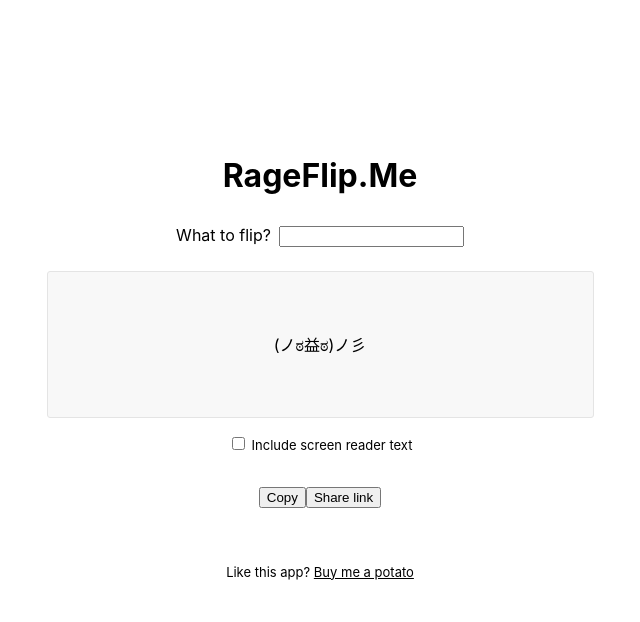
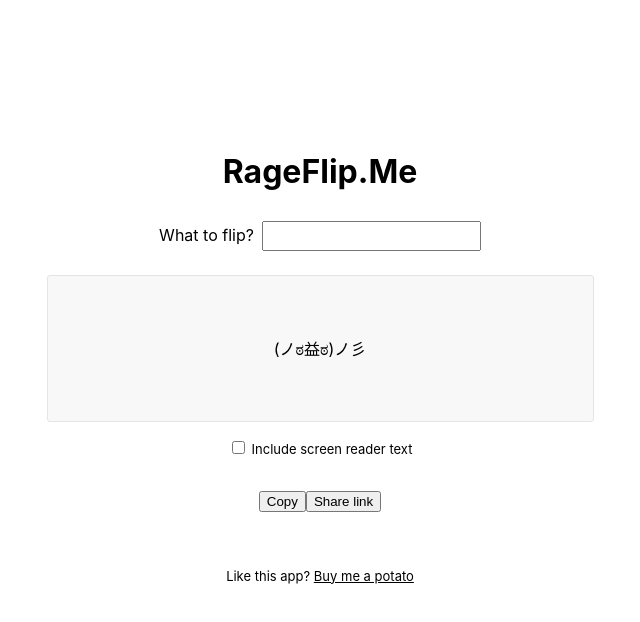
Before and after one commit to ianonavy/rageflip.me, a Next.js app: page / in a window 1280 px wide. Shown: the top 622 px of the page, without its empty margins (320-960 px from the left). Built offline with nearby package versions, Linux system fonts and the light colour scheme.

Commit message:
Make input text larger

```diff
--- a/styles/Home.module.css
+++ b/styles/Home.module.css
@@ -137,6 +137,11 @@
   margin: 0.5rem;
 }
 
+.input input {
+  padding: 0.25rem;
+  font-size: medium;
+}
+
 .output {
   margin: 1rem;
 }
```
